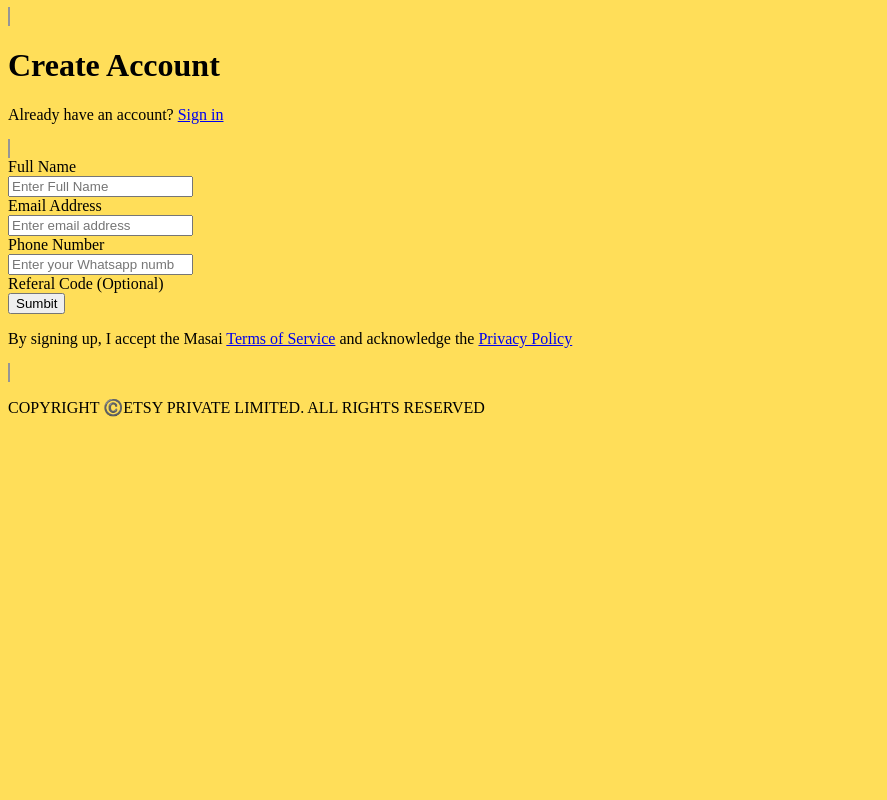
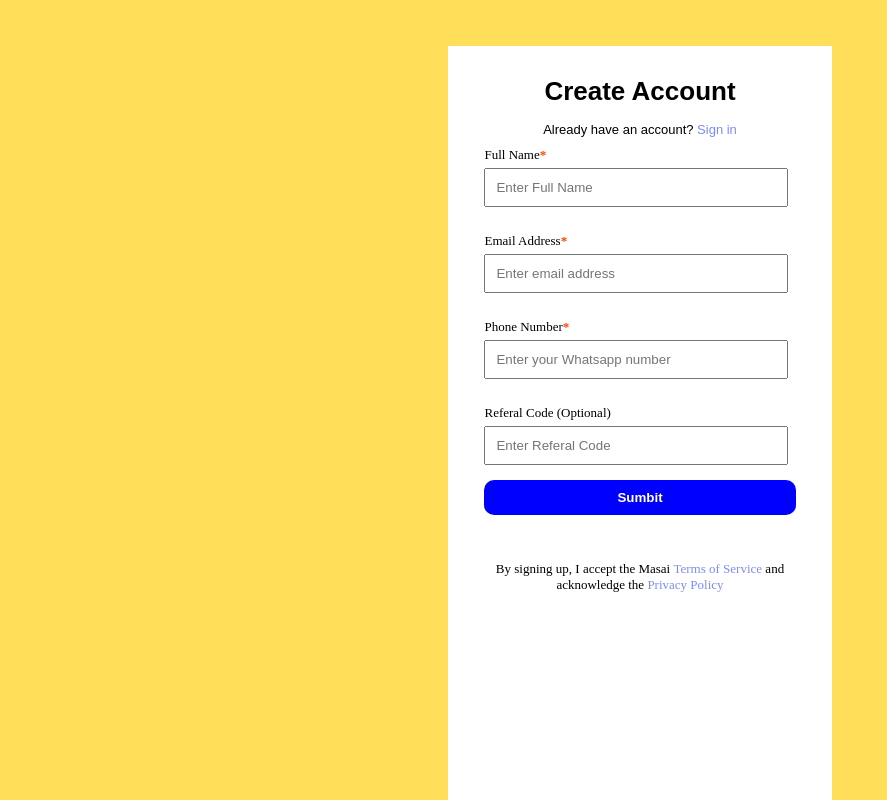
Before and after one commit to princekesDEV/KreditBee-S06, a plain HTML site: page index.html in a window 1280 px wide. Shown: the top 800 px of the page, without its empty margins (0-887 px from the left). Drawn offline with Linux system fonts and the light colour scheme.

Commit message:
Login Page Completed

```diff
--- a/index.html
+++ b/index.html
@@ -1,39 +1,58 @@
 <!DOCTYPE html>
 <html lang="en">
   <head>
-    <meta charset="UTF-8">
-    <meta name="viewport" content="width=device-width, initial-scale=1.0">
+    <meta charset="UTF-8" />
+    <meta name="viewport" content="width=device-width, initial-scale=1.0" />
     <title>Login Page</title>
-    <link rel="stylesheet" href="login.css">
+    <link rel="stylesheet" href="login.css" />
   </head>
   <body>
+    <div id="main-container">
       <div class="container">
-        <div>
+        <div id="header">
           <h1>Create Account</h1>
           <p>Already have an account? <a href="#">Sign in</a></p>
         </div>
+        <div id="form">
+          <form action="#">
             <div>
-            <form action="#">
-                <label for="name">Full Name</label>
-                <br>
-                <input type="text" placeholder="Enter Full Name">
-                <br>
-                <label for="email">Email Address</label>
-                <br>
-                <input type="email" placeholder="Enter email address">
-                <br>
-                <label for="phone">Phone Number</label>
-                <br>
-                <input type="number" placeholder="Enter your Whatsapp number">
-                <br>
+              <label for="name">Full Name</label><span>*</span>
+              <br />
+              <input type="text" placeholder="Enter Full Name" />
+            </div>
+            <br />
+            <div>
+              <label for="email">Email Address</label><span>*</span>
+              <br />
+              <input type="email" placeholder="Enter email address" />
+            </div>
+            <br />
+            <div>
+              <label for="phone">Phone Number</label><span>*</span>
+              <br />
+              <input type="number" placeholder="Enter your Whatsapp number" />
+            </div>
+            <br />
+            <div>
               <label for="referal">Referal Code (Optional)</label>
-                <br>
-                <input type="button" value="Sumbit">
-                <br>
+              <input type="text" placeholder="Enter Referal Code" />
+              <br />
+              <input type="button" value="Sumbit" id="submit-button" />
+            </div>
+
+            <br />
           </form>
-            <p>By signing up, I accept the Masai <a href="#">Terms of Service</a> and acknowledge the <a href="#">Privacy Policy</a></p>
+        </div>
+        <div id="cont-foot">
+          <p>
+            By signing up, I accept the Masai
+            <a href="#">Terms of Service</a> and acknowledge the
+            <a href="#">Privacy Policy</a>
+          </p>
         </div>
       </div>
+    </div>
+
     <footer>
       <p>COPYRIGHT ©️ETSY PRIVATE LIMITED. ALL RIGHTS RESERVED</p>
     </footer>
--- a/login.css
+++ b/login.css
@@ -1,18 +1,97 @@
-body {
+* {
+  margin: 0;
+  padding: 0;
+}
+
+#main-container {
+  display: flex;
+  justify-content: center;
+  align-items: center;
   background-color: rgb(255, 222, 89);
+  height: 115vh;
 }
 
 .container {
   width: 30%;
   display: inline;
   background-color: white;
-  height: 500px;
-  border: 1px solid rgb(150, 150, 150);
+  height: 90%;
+  font-size: 13px;
 }
 
-.container > div {
-    width: 200px;
-    border: 1px solid rgb(150, 150, 150);
-  display: inline;
-  background-color: white;
+#header {
+  text-align: center;
 }
+#header > h1 {
+  font-family: Arial, Helvetica, sans-serif;
+  font-weight: 700;
+  margin: 30px 0px 15px 0px;
+}
+#header > p {
+  font-family: Arial, Helvetica, sans-serif;
+  margin-bottom: 10px;
+}
+a {
+  text-decoration: none;
+  color: rgb(123, 139, 255);
+  font-weight: 500;
+}
+
+#form {
+  display: flex;
+  align-items: center;
+  margin: auto;
+}
+
+#form > form {
+  width: 90%;
+  margin: auto;
+  display: flex;
+  flex-direction: column;
+  padding: auto;
+}
+
+#form > form > div{
+  width: 90%;
+  margin: auto;
+}
+
+#form > form > div > input {
+  margin-top: 5px;
+  margin-bottom: 10px;
+  padding: 10px 10px 10px 10px;
+  width: 90%;
+}
+
+span {
+  color: orangered;
+  font-weight: 700;
+  margin: 0;
+  padding: 0;
+}
+
+#form > form > div > #submit-button {
+  background-color: blue;
+  font-family: Arial, Helvetica, sans-serif;
+  font-weight: bold;
+  border-radius: 10px;
+  border: none;
+  color: white;
+  cursor: pointer;
+  width: 100%;
+}
+
+
+
+#cont-foot{
+  padding: 20px;
+  text-align: center;
+}
+
+
+footer{
+  background-color: rgb(41, 33, 31);
+  color: white;
+  padding: 20px 0px;
+  text-align: center;
+}
```
Lines whose indentation alone changed are shown as unchanged.
